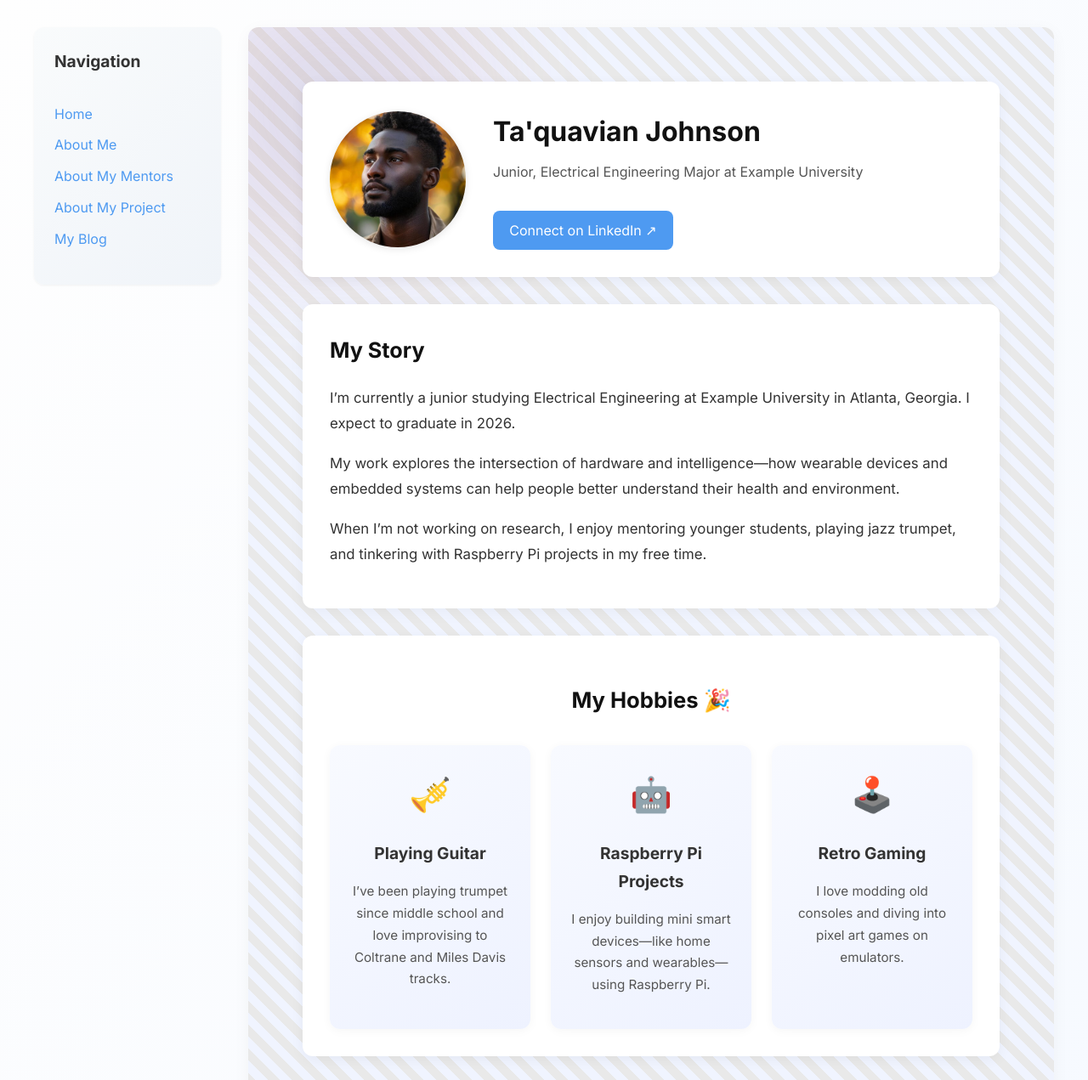
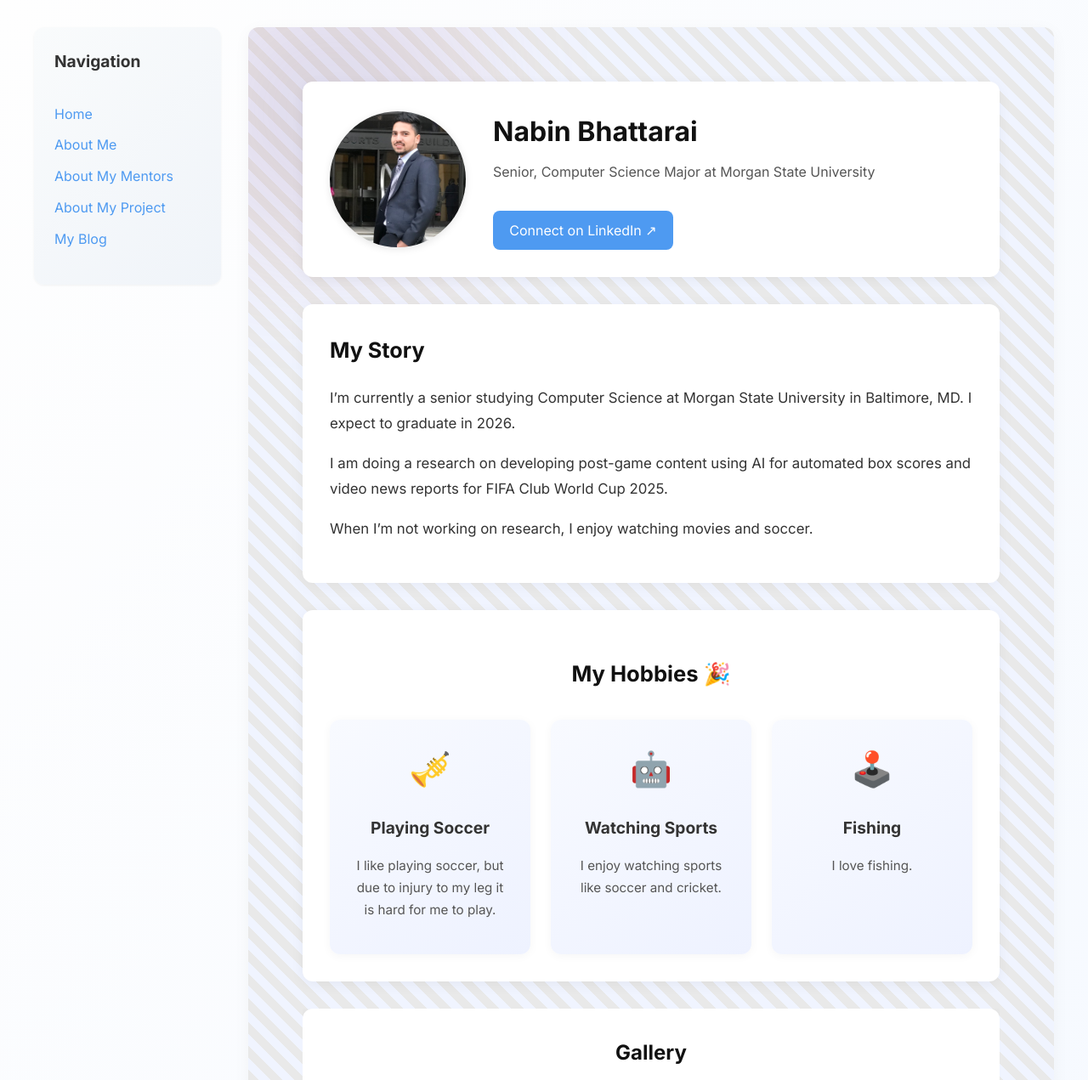
Before and after one commit to bhattarainabin2055/bhattarainabin2055.github.io, a Jekyll site: the page built from pages/about-me.md, in a window 1280 px wide and 1400 px high, cut to the strip 0-1271 px from the top of the window. Shown: the whole strip at 85% size. Built offline with Jekyll 4.4.1, drawn with Linux system fonts in a browser that asks for light colours; some of the changed text lies outside the part shown.

Commit message:
Update about-me.md

```diff
--- a/pages/about-me.md
+++ b/pages/about-me.md
@@ -4,35 +4,29 @@ title: About Me
 permalink: /about-me.html
 
 about:
-  name: Ta'quavian Johnson
-  role: Junior, Electrical Engineering Major at Example University
-  image: /assets/images/me.jpg
-  linkedin: https://www.linkedin.com/in/taquavian-johnson/
+  name: Nabin Bhattarai
+  role: Senior, Computer Science Major at Morgan State University
+  image: assets/IMG_7412.jpg
+  linkedin: https://www.linkedin.com/in/nabin-bhattarai-b01784351
   bio: |
-    I’m currently a junior studying Electrical Engineering at Example University in Atlanta, Georgia. I expect to graduate in 2026.
+    I’m currently a senior studying Computer Science at Morgan State University in Baltimore, MD. I expect to graduate in 2026.
 
-    My work explores the intersection of hardware and intelligence—how wearable devices and embedded systems can help people better understand their health and environment.
+    I am doing a research on developing post-game content using AI for automated box scores and video news reports for FIFA Club World Cup 2025.
 
-    When I’m not working on research, I enjoy mentoring younger students, playing jazz trumpet, and tinkering with Raspberry Pi projects in my free time.
+    When I’m not working on research, I enjoy watching movies and soccer.
 
   hobbies:
     - icon: 🎺
-      title: Playing Guitar
-      description: I’ve been playing trumpet since middle school and love improvising to Coltrane and Miles Davis tracks.
+      title: Playing Soccer
+      description: I like playing soccer, but due to injury to my leg it is hard for me to play.
     - icon: 🤖
-      title: Raspberry Pi Projects
-      description: I enjoy building mini smart devices—like home sensors and wearables—using Raspberry Pi.
+      title: Watching Sports
+      description: I enjoy watching sports like soccer and cricket.
     - icon: 🕹️
-      title: Retro Gaming
-      description: I love modding old consoles and diving into pixel art games on emulators.
+      title: Fishing
+      description: I love fishing.
 
   gallery:
-    - image: /assets/images/me-guitar.png
-      caption: Playing guitar at the park!
-    - image: /assets/images/me-basketball.png
-      caption: Hooping and dropping people off at the park 🏀
-    - image: /assets/images/me.jpg
-      caption: My favorite portrait of myself :)
-    - image: /assets/images/me-pi.png
-      caption: Working on a personal project w/ the Raspberry PI
+    - image: assets/images/IMG_8906.JPG
+      caption: Fishing!
 ---
```
